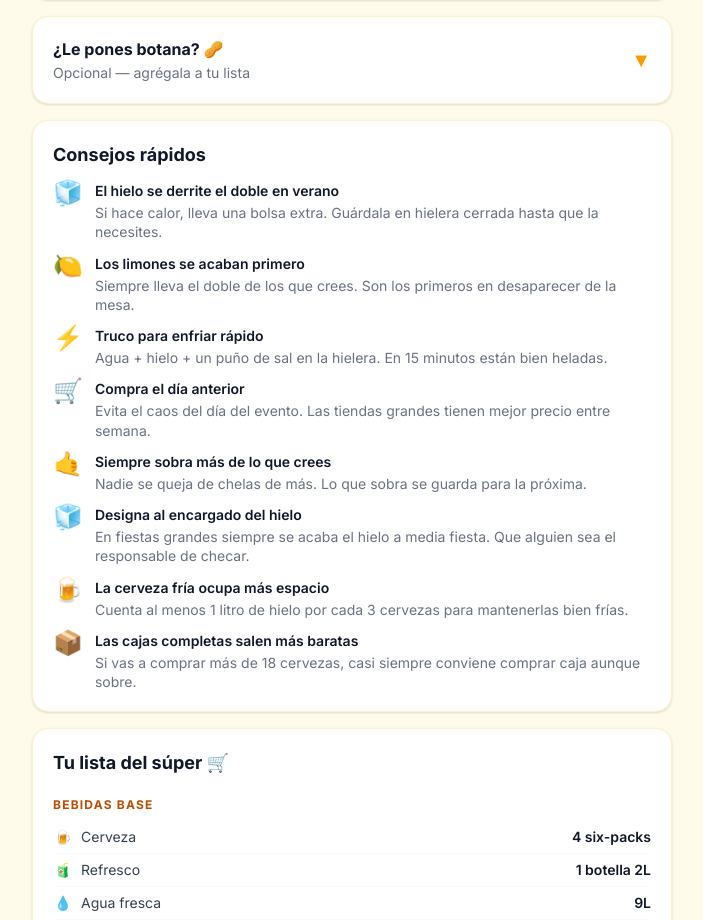
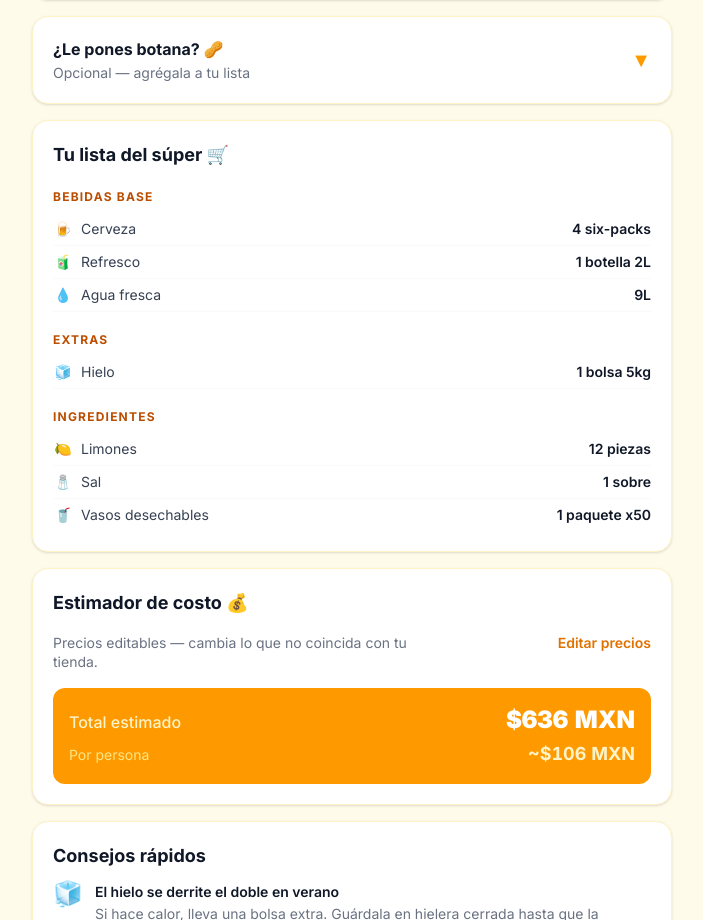
Before and after one commit to jndggonzalez1/calcuchela, a Next.js app: page / in a window 1280 px wide. Shown: the part 1413-2333 px from the top of the page, without its empty margins (288-991 px from the left). Built offline with nearby package versions, Linux system fonts and the light colour scheme.

Commit message:
Mueve tips para que aparezcan solo abajo del estimador de costo

```diff
--- a/app/page.tsx
+++ b/app/page.tsx
@@ -467,22 +467,6 @@ export default function Home() {
           )}
         </Card>
 
-        {/* Consejos rápidos — siempre visibles */}
-        <div className="bg-white rounded-2xl shadow-sm border border-amber-100 p-5">
-          <h2 className="text-lg font-bold text-gray-900 mb-3">Consejos rápidos</h2>
-          <div className="space-y-3">
-            {ALL_TIPS.map((tip) => (
-              <div key={tip.title} className="flex gap-3">
-                <span className="text-2xl leading-none shrink-0">{tip.emoji}</span>
-                <div>
-                  <p className="font-semibold text-sm text-gray-900">{tip.title}</p>
-                  <p className="text-sm text-gray-500 leading-snug mt-0.5">{tip.body}</p>
-                </div>
-              </div>
-            ))}
-          </div>
-        </div>
-
         {/* Results */}
         {!hasResult ? (
           <div className="bg-white rounded-2xl border border-amber-100 p-10 text-center">
```
